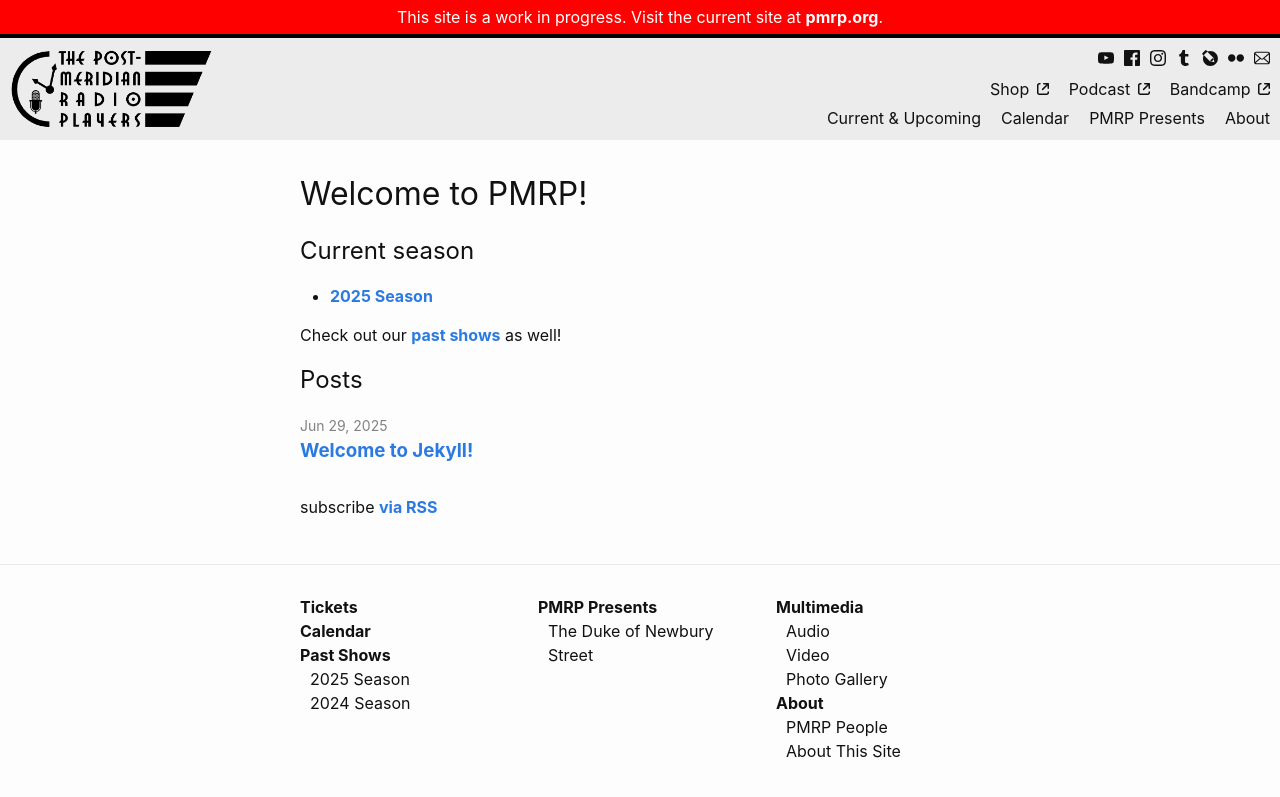
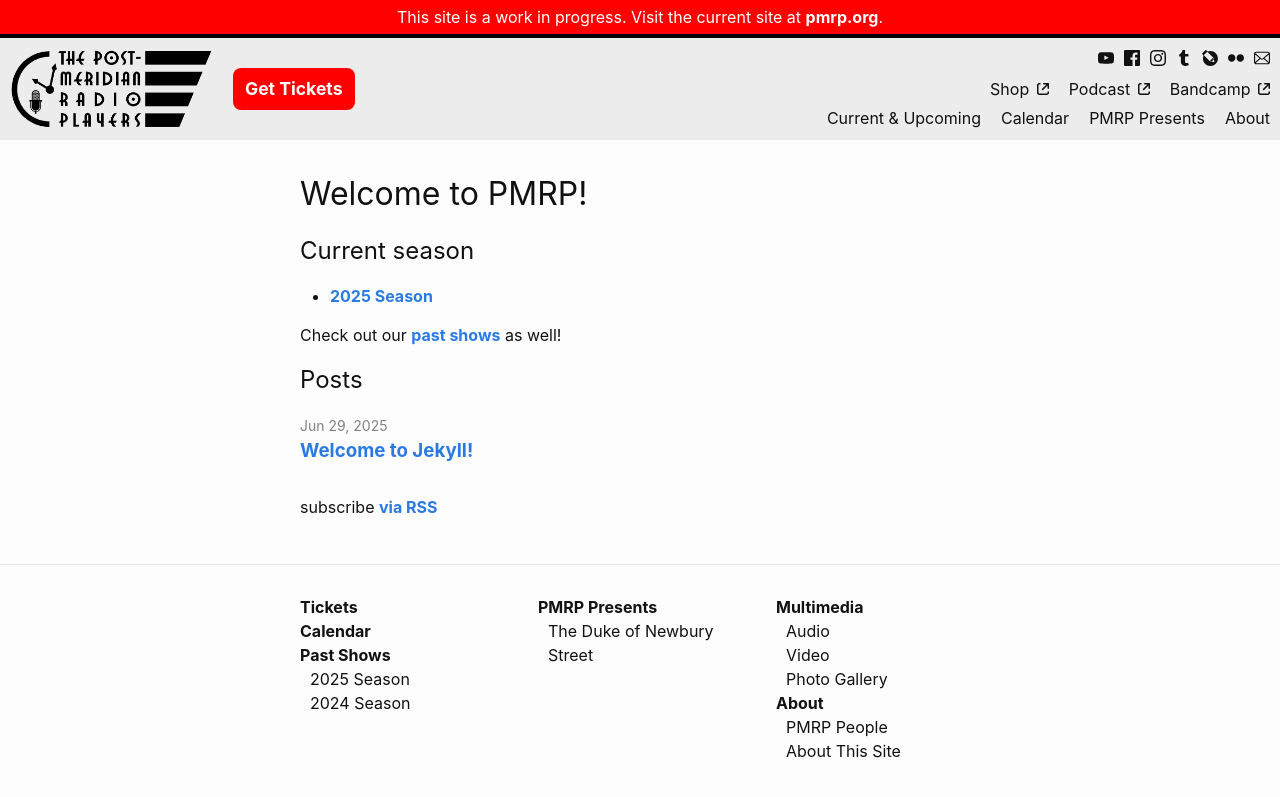
Before and after one commit to pmrp-boston/pmrp_2025, a Jekyll site: the page built from index.md, in a window 1280 px wide. Shown: the top 797 px of the page. Built offline with Jekyll 4.4.1, drawn with Linux system fonts in a browser that asks for light colours.

Commit message:
Add tickets header link

```diff
--- a/_data/navigation.yml
+++ b/_data/navigation.yml
@@ -1,8 +1,6 @@
-tickets_page:
-  - tickets.md
+tickets_page: tickets.md
 
-auditions_page:
-  - auditions.md
+auditions_page: auditions.md
 
 header_pages:
   - upcoming.md
--- a/_includes/header.html
+++ b/_includes/header.html
@@ -2,9 +2,19 @@
 
   <div class="site-header-wrapper">
     {%- assign page_paths = site.data.navigation.header_pages -%}
-    <a class="site-title" rel="author" href="{{ "/" | relative_url }}">
-      <img class="site-title-img" src="{{ site.title_img | relative_url }}" alt="{{ site.title | escape }}"/>
-    </a>
+
+    <div class="site-header-left-wrapper">
+      <a class="site-title" rel="author" href="{{ "/" | relative_url }}">
+        <img class="site-title-img" src="{{ site.title_img | relative_url }}" alt="{{ site.title | escape }}"/>
+      </a>
+
+      {%- if site.data.navigation.tickets_page -%}
+      {%- assign tickets_page = site.pages | where: "path", site.data.navigation.tickets_page | first -%}
+      <a href="{{ tickets_page.url | relative_url }}" class="tickets-header-link">
+        Get Tickets
+      </a>
+      {%- endif -%}
+    </div>
 
     {%- if page_paths -%}
       <nav class="site-nav">
--- a/assets/css/main.css
+++ b/assets/css/main.css
@@ -95,6 +95,32 @@ button.icon-button {
   display: flex;
   justify-content: space-between;
   align-items: center;
+}
+
+.site-header-left-wrapper {
+  display: flex;
+  align-items: center;
+  gap: 20px;
+}
+
+.tickets-header-link {
+  background-color: red;
+  font-size: 1.1rem;
+  color: white !important;
+  padding: 8px 12px;
+  border-radius: 8px;
+  text-decoration: none;
+}
+
+@media screen and (max-width: 600px) {
+  .tickets-header-link {
+    font-size: 0.9rem;
+  }
+}
+
+.tickets-header-link:hover {
+  background-color: hsl(0, 100%, 40%);
+  text-decoration: none;
 }
 
 .site-title {
```
